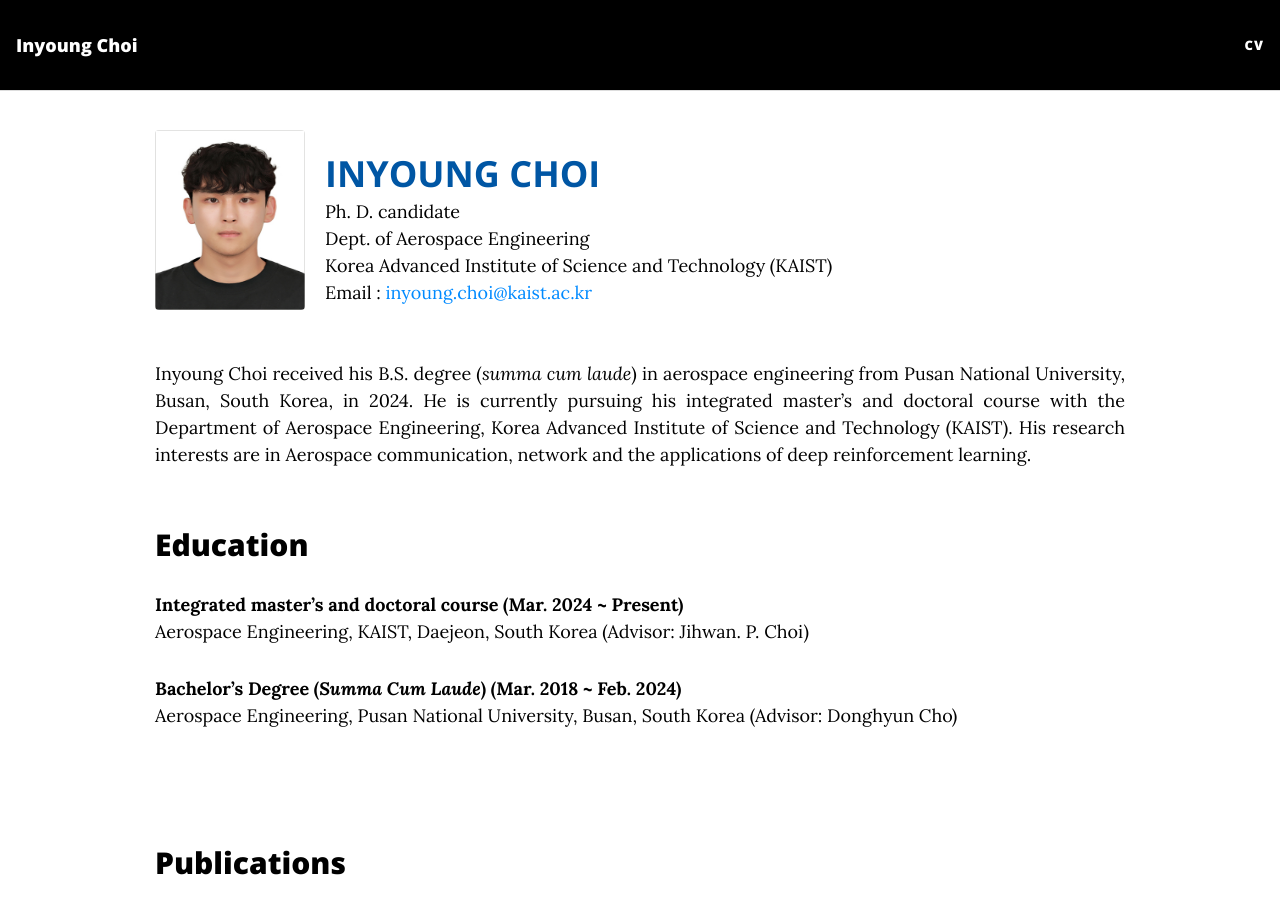
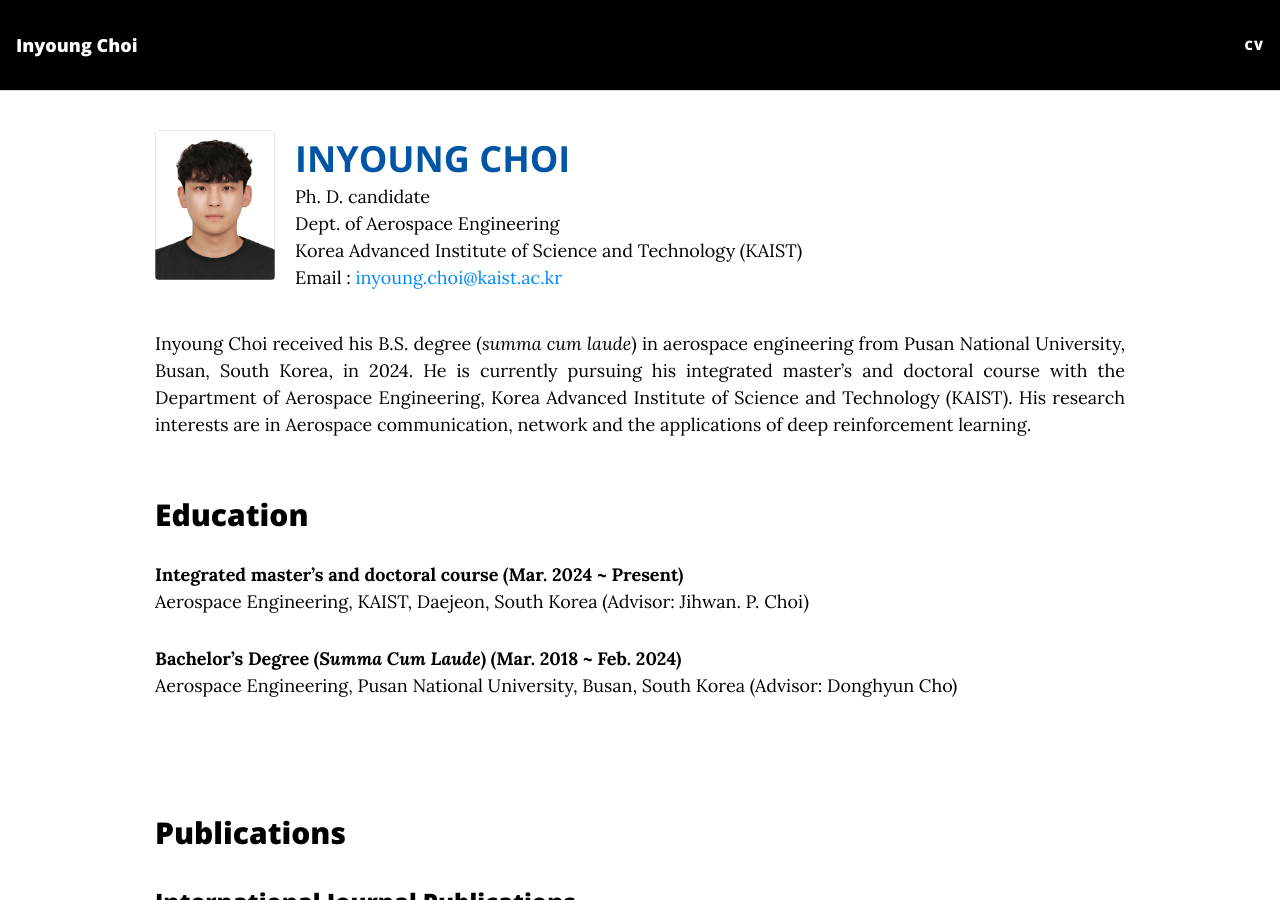
Before and after one commit to InyoungChoi-acai/InyoungChoi-acai.github.io, a Jekyll site: the page built from CV.md, in a window 1280 px wide and 900 px high. Built offline with Jekyll 4.4.1, drawn with Linux system fonts in a browser that asks for light colours; nearby versions of some CDN libraries.

Commit message:
Update CV.md

```diff
--- a/CV.md
+++ b/CV.md
@@ -5,7 +5,7 @@ date: 2025-03-29
 
 <div style="display: flex; align-items: center; gap: 20px;">
 
-  <img src="/assets/img/최인영.jpg" alt="Choi, Inyoung" style="width: 150px; height: 180px; border-radius: 4px;">
+  <img src="/assets/img/최인영.jpg" alt="Choi, Inyoung" style="width: 120px; height: 150px; border-radius: 4px;">
 
   <div>
     <h1 style="color: #0056A4; font-weight: bold; margin: 0;">INYOUNG CHOI</h1>
```
